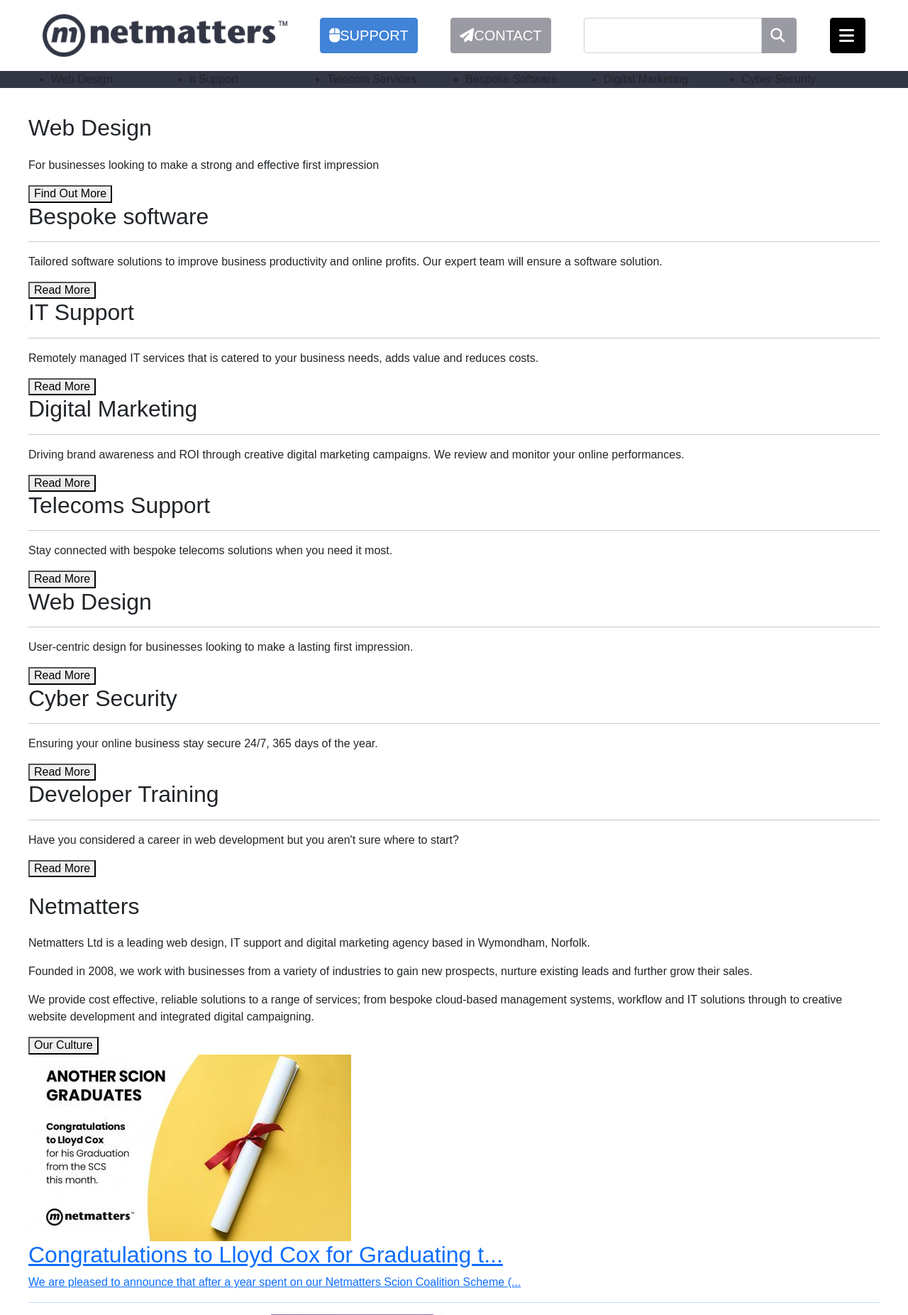
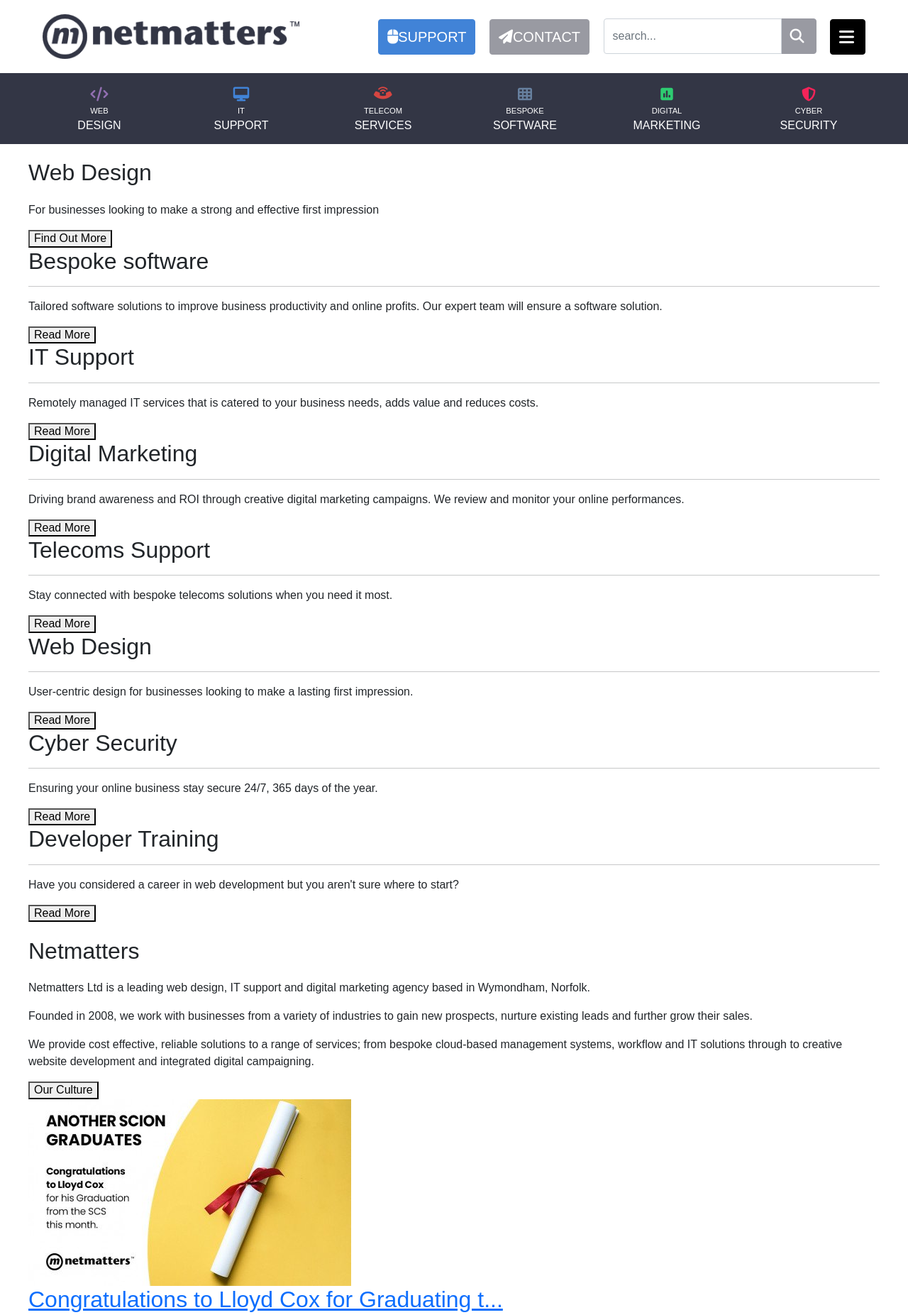
Before and after one commit to donk3ylee/html_css_reflection, a PHP site: page / in a window 1280 px wide. Shown: the top 1853 px of the page at 71% size. Run offline with PHP 8.4, Linux system fonts and the light colour scheme; some libraries are stand-ins or nearby versions.

Commit message:
end of dayc commit and mostly finished the top menu

```diff
--- a/css/style.css
+++ b/css/style.css
@@ -1,60 +1,24 @@
 @charset "UTF-8";
-body {
-  display: flex;
-  justify-content: center;
-  font-family: Poppins,sans-serif;
-  width: 100%; }
-
-.main-wrapper {
-  display: grid;
-  grid-template-columns: minmax(500px, 1200px);
-  grid-template-rows: auto 1fr 990px;
-  justify-content: start; }
-
-.top-bar {
-  display: flex;
-  flex-direction: row;
-  flex-wrap: wrap;
-  justify-content: space-between;
-  align-items: center;
-  width: 100%;
-  padding: 20px; }
-
-.top-menu {
-  display: grid;
-  position: relative;
-  grid-template-columns: repeat(6, 1fr);
-  grid-template-rows: auto;
-  background-color: #333645; }
-  .top-menu::before {
-    content: "";
-    background-color: #333645;
-    position: absolute;
-    height: 100%;
-    width: 200vw;
-    left: -100vw;
-    z-index: -1; }
-
 .logo {
   width: auto;
-  height: 60px;
+  height: 63px;
   min-width: auto; }
 
 .btn-phone, .btn-support, .btn-contact, .btn-hamburger, .btn-search, .btn-small-search {
-  display: flex;
-  align-self: center;
-  text-align: center;
-  vertical-align: middle;
+  display: inline-flex;
   color: white;
   font-size: 1.125rem;
   cursor: pointer;
   text-transform: uppercase;
   min-width: 50px;
-  line-height: 36px; }
+  min-height: 50px;
+  text-decoration: none;
+  line-height: 36px;
+  margin-left: 15px; }
 
 .btn-phone {
   display: none;
-  font-size: 1.5rem;
+  font-size: 2rem;
   -webkit-transform: rotate(-45deg);
   -moz-transform: rotate(-45deg);
   -ms-transform: rotate(-45deg);
@@ -124,9 +88,8 @@ body {
   .btn-search::before {
     font-family: "FontAwesome";
     content: ""; }
-  @media (max-width: 707px) {
-    .btn-search-field {
-      background-color: rgba(0, 0, 0, 0.1); } }
+  .btn-search-alt {
+    background-color: rgba(0, 0, 0, 0.1); }
 
 .btn-small-search {
   display: none;
@@ -147,11 +110,8 @@ body {
       display: none; } }
 
 .search-wrapper {
-  display: none; }
-  @media (max-width: 707px) {
-    .search-wrapper {
-      display: inline-flex;
-      order: 99; } }
+  display: none;
+  margin-left: 15px; }
   @media (min-width: 707px) {
     .search-wrapper {
       display: inline-flex;
@@ -163,5 +123,116 @@ body {
     .search-wrapper {
       display: inline-flex;
       width: 300px; } }
+  @media (max-width: 707px) {
+    .search-wrapper-alt {
+      display: inline-flex; } }
+  @media (min-width: 707px) {
+    .search-wrapper-alt {
+      display: none; } }
+
+body {
+  display: flex;
+  justify-content: center;
+  font-family: Poppins,sans-serif;
+  width: 100%; }
+
+.main-wrapper {
+  display: grid;
+  grid-template-columns: minmax(500px, 1200px);
+  grid-template-rows: auto 1fr 990px;
+  justify-content: start; }
+
+.top-bar {
+  display: flex;
+  flex-direction: row;
+  flex-wrap: wrap;
+  justify-content: space-between;
+  align-items: center;
+  width: 100%;
+  padding: 20px; }
+
+.menu-top {
+  display: grid;
+  position: relative;
+  grid-template-columns: repeat(6, 1fr);
+  justify-content: center;
+  background-color: #333645;
+  text-transform: uppercase; }
+  .menu-top::before {
+    content: "";
+    background-color: #333645;
+    position: absolute;
+    height: 100%;
+    width: 200vw;
+    left: -100vw;
+    z-index: -1; }
+  .menu-top .small {
+    display: block;
+    font-size: 0.7rem; }
+  .menu-top a {
+    height: 100px;
+    text-decoration: none;
+    text-align: center;
+    padding-top: 15px;
+    color: white; }
+    .menu-top a:hover .icon {
+      color: white; }
+  .menu-top-design:hover {
+    background-color: #926FB1; }
+  .menu-top-support:hover {
+    background-color: #4183D7; }
+  .menu-top-telecom:hover {
+    background-color: #D64541; }
+  .menu-top-software:hover {
+    background-color: #67809F; }
+  .menu-top-marketing:hover {
+    background-color: #2ECC71; }
+  .menu-top-security:hover {
+    background-color: #F62459; }
+
+.menu-top-under {
+  display: none; }
+
+.icon-design {
+  color: #926FB1;
+  font-size: 1.25rem; }
+  .icon-design::before {
+    font-family: "FontAwesome";
+    content: ""; }
+.icon-support {
+  color: #4183D7;
+  font-size: 1.25rem; }
+  .icon-support::before {
+    font-family: "FontAwesome";
+    content: ""; }
+.icon-telecom {
+  color: #D64541;
+  font-size: 1.25rem;
+  -webkit-transform: rotate(-45deg);
+  -moz-transform: rotate(-45deg);
+  -ms-transform: rotate(-45deg);
+  -o-transform: rotate(-45deg);
+  transform: rotate(-45deg); }
+  .icon-telecom::before {
+    font-family: "FontAwesome";
+    content: ""; }
+.icon-software {
+  color: #67809F;
+  font-size: 1.25rem; }
+  .icon-software::before {
+    font-family: "FontAwesome";
+    content: ""; }
+.icon-marketing {
+  color: #2ECC71;
+  font-size: 1.25rem; }
+  .icon-marketing::before {
+    font-family: "FontAwesome";
+    content: ""; }
+.icon-security {
+  color: #F62459;
+  font-size: 1.25rem; }
+  .icon-security::before {
+    font-family: "FontAwesome";
+    content: ""; }
 
 /*# sourceMappingURL=style.css.map */
--- a/index.html
+++ b/index.html
@@ -14,25 +14,55 @@
         <header>
             <div class="top-bar">
                 <a href="#"><img class="logo" src="img/f-logo.png" alt="Netmatters logo, trademarked"></a>
+                <div>
                     <a href="#" class="btn-phone btn"></a>
                     <a href="#" class="btn-support btn">support</a>
                     <a href="#" class="btn-contact btn">contact</a>
                     <a href="#" class="btn-small-search btn"></a>
                     <div class="input-group search-wrapper">
-                    <input type="text" class="form-control btn-search-field" aria-label="Search Netmatters Website" aria-describedby="search">
+                        <input type="text" class="form-control" placeholder="search..." aria-label="Search Netmatters Website" aria-describedby="search">
                         <span class="input-group-text btn-search" id="search"></span>
                     </div>
                     <a href="#" class="btn-hamburger btn"></a>
                 </div>
-            <nav>
-                <ul class="top-menu">
-                    <li class="design">Web Design</li>
-                    <li class="support">It Support</li>
-                    <li class="telecom">Telecom Services</li>
-                    <li class="software">Bespoke Software</li>
-                    <li class="marketing">Digital Marketing</li>
-                    <li class="security">Cyber Security</li>
+                <div class="input-group search-wrapper-alt">
+                    <input type="text" class="form-control btn-search-alt"  placeholder="search..."aria-label="Search Netmatters Website" aria-describedby="search">
+                    <span class="input-group-text btn-search" id="search"></span>
+                </div>
+            </div>
+            <nav class="menu-top">
+                <a class="menu-top-design" href="#">
+                    <div class="icon icon-design"></div>
+                    <span class="small">Web</span>Design
+                </a>
+                <a class="menu-top-support" href="#">
+                    <div class="icon icon-support"></div>
+                    <span class="small">It</span>Support
+                </a>
+                <a class="menu-top-telecom" href="#">
+                    <div class="icon icon-telecom"></div>
+                    <span class="small">Telecom</span>Services
+                </a>
+                <a class="menu-top-software" href="#">
+                    <div class="icon icon-software"></div>
+                    <span class="small">Bespoke</span>Software
+                </a>
+                <a class="menu-top-marketing" href="#">
+                    <div class="icon icon-marketing"></div>
+                    <span class="small">Digital</span>Marketing
+                </a>
+                <a class="menu-top-security" href="#">
+                    <div class="icon icon-security"></div>
+                    <span class="small">Cyber</span>Security
+                </a>
             </ul>
+            <ul class="menu-top-under">
+                <li></li>
+                <li></li>
+                <li></li>
+                <li></li>
+                <li></li>
+                <li></li>
             </nav>
         </header>
         <main>
--- a/scss/partials/_maps.scss
+++ b/scss/partials/_maps.scss
@@ -4,7 +4,7 @@ $awesome_icon_map:(
     'plane':'\f1d8',
     'mouse':'\f8cc',
     'search':'\f002',
-    'code_tags':'\f121',
+    'code-tags':'\f121',
     'monitor':'\f108',
     'phone':'\f2a0',
     'software':'\f00a',
--- /dev/null
+++ b/scss/partials/_top-bar-related.scss
@@ -0,0 +1,117 @@
+
+.logo{
+    width:auto;
+    height:63px;
+    min-width: auto;
+}
+
+%btn{
+    display:inline-flex;
+    // align-self: center;
+    // text-align: center;
+    // vertical-align: middle;
+    color: white;
+    font-size: 1.125rem;
+    cursor: pointer;
+    text-transform: uppercase;
+    min-width: 50px;
+    min-height: 50px;
+    text-decoration: none;
+    line-height: 36px;
+    margin-left: 15px;
+}
+
+.btn-phone{
+    @extend %btn;
+    display: none;
+    @include place-awesome-icon('phone',$size: $phone-icon-size);
+    @include rotate-phone-icon;
+    color: black;
+    text-decoration: none;
+    &:hover{
+        color: black;
+        text-decoration: underline;
+    }
+     @include MQ('1','and-smaller'){
+         display: inline-flex;
+    //     order:2;
+    }
+}
+
+.btn-support{
+    @extend %btn;
+    display: none;
+    @include build-button($bg_color: $btn-blue, $hv_bg_color: $btn-blue-hvr);
+    @include place-awesome-icon('mouse');
+    @include MQ('2','and-bigger'){
+        display:inline-flex;
+    //     order:4;
+    }
+}
+
+.btn-contact{
+    @extend %btn;
+    display: none;
+    @include build-button($bg_color: $btn-grey, $hv_bg_color: $btn-grey-hvr);
+    @include place-awesome-icon('plane');
+    @include MQ('2','and-bigger'){
+        display:inline-flex;
+        // order:5;
+    }
+}
+
+.btn-hamburger{
+    @extend %btn;
+    display: inline-flex;
+    @include build-button($bg_color: black);
+    @include place-awesome-icon('hamburger',$hamburger-icon-size);
+}
+
+.btn-search{
+    @extend %btn;
+    display:inline-flex;
+    @include build-button($bg_color: $btn-grey, $hv_bg_color: $btn-grey-hvr);
+    @include place-awesome-icon('search');
+    &-alt{
+        background-color: rgba($color: #000000, $alpha: 0.1);
+    }
+
+}
+
+.btn-small-search{
+    @extend %btn;
+    display:none;
+    @include build-button($bg_color: $btn-grey, $hv_bg_color: $btn-grey-hvr);
+    @include place-awesome-icon('search');
+    @include MQ('2','and-bigger'){
+        display:inline-flex;
+    }
+    @include MQ('3','and-bigger'){
+        display: none;
+    }
+}
+
+.search-wrapper{
+     display:none;
+     margin-left:15px;
+
+    @include MQ('1','and-bigger'){ //smaller, between phone and hamburger
+        display: inline-flex;
+        width: 200px;
+    }
+    @include MQ('2','and-bigger'){
+        display: none;
+    }
+    @include MQ('3','and-bigger'){
+        display: inline-flex;
+        width: 300px;
+    }
+    &-alt{
+        @include MQ('1','and-smaller'){
+            display: inline-flex;
+        }
+        @include MQ('1','and-bigger'){
+            display: none;
+        }
+    }
+}
--- a/scss/partials/_variables.scss
+++ b/scss/partials/_variables.scss
@@ -5,8 +5,18 @@ $btn-blue-hvr: darken($btn-blue, 8); // hover state darken
 $btn-grey: #999aa2; // grey buttons
 $btn-grey-hvr: darken($btn-grey, 8); // hover state darken
 
+$top-menu-bgcolor: #333645;
+
+$web-design-purple: #926FB1;
+$it-support-blue: #4183D7;
+$telecom-services-red: #D64541;
+$bespoke-software-grey: #67809F;
+$digital-marketing-green: #2ECC71;
+$cyber-security-red: #F62459;
+
+
+
+
 $default-awesome-icon-size: 1.25rem;
-$phone-icon-size: 1.5rem;
+$phone-icon-size: 2rem;
 $hamburger-icon-size: 1.5rem;
-
-$top-menu-bgcolor: #333645;
--- a/scss/style.scss
+++ b/scss/style.scss
@@ -1,6 +1,7 @@
 @import "partials/variables";
 @import "partials/maps";
 @import "partials/mixins";
+@import "partials/top-bar-related";
 
 
 body{
@@ -27,125 +28,90 @@ body{
     padding: 20px;
 }
 
-.top-menu{
+.menu-top{
     display:grid;
     position:relative;
     grid-template-columns: repeat(6, 1fr);
-    grid-template-rows: auto;
+    justify-content: center;
     background-color: $top-menu-bgcolor;
+    text-transform:uppercase;
     @include make-bgcolor-wide($top-menu-bgcolor);
+    .small{
+        display:block;
+        font-size: 0.7rem;
     }
-
-.logo{
-    width:auto;
-    height:60px;
-    min-width: auto;
-}
-
-%btn{
-    display:flex;
-    align-self: center;
+    & a{
+        height: 100px;
+        text-decoration:none;
         text-align: center;
-    vertical-align: middle;
-    //padding: 5px, 5px;
+        padding-top: 15px;
         color: white;
-    font-size: 1.125rem;
-    cursor: pointer;
-    text-transform: uppercase;
-    min-width: 50px;
-    // text-decoration: none;
-    line-height: 36px;
-    // margin-left: 20px;
-}
-
-.btn-phone{
-    @extend %btn;
-    display: none;
-    @include place-awesome-icon('phone',$size: $phone-icon-size);
-    @include rotate-phone-icon;
-    color: black;
-    text-decoration: none;
         &:hover{
-        color: black;
-        text-decoration: underline;
-    }
-     @include MQ('1','and-smaller'){
-         display: inline-flex;
-    //     order:2;
+            .icon{  // make icons white on hover.
+                color:white;
             }
         }
-
-.btn-support{
-    @extend %btn;
-    display: none;
-    @include build-button($bg_color: $btn-blue, $hv_bg_color: $btn-blue-hvr);
-    @include place-awesome-icon('mouse');
-    @include MQ('2','and-bigger'){
-        display:inline-flex;
-    //     order:4;
+    }
+    &-design{
+        &:hover{
+            background-color: $web-design-purple;
         }
     }
-
-.btn-contact{
-    @extend %btn;
-    display: none;
-    @include build-button($bg_color: $btn-grey, $hv_bg_color: $btn-grey-hvr);
-    @include place-awesome-icon('plane');
-    @include MQ('2','and-bigger'){
-        display:inline-flex;
-        // order:5;
+    &-support{
+        &:hover{
+            background-color: $it-support-blue;
         }
     }
-
-.btn-hamburger{
-    @extend %btn;
-    display: inline-flex;
-    @include build-button($bg_color: black);
-    @include place-awesome-icon('hamburger',$hamburger-icon-size);
+    &-telecom{
+        &:hover{
+            background-color: $telecom-services-red;
         }
-
-.btn-search{
-    @extend %btn;
-    display:inline-flex;
-    @include build-button($bg_color: $btn-grey, $hv_bg_color: $btn-grey-hvr);
-    @include place-awesome-icon('search');
-      &-field{
-        @include MQ('1','and-smaller'){
-            //width:100%;
-            background-color: rgba($color: #000000, $alpha: 0.1);
+    }
+    &-software{
+        &:hover{
+            background-color: $bespoke-software-grey;
+        }
+    }
+    &-marketing{
+        &:hover{
+            background-color: $digital-marketing-green;
+        }
+    }
+    &-security{
+        &:hover{
+            background-color: $cyber-security-red;
         }
     }
 }
 
-.btn-small-search{
-    @extend %btn;
-    display:none;
-    @include build-button($bg_color: $btn-grey, $hv_bg_color: $btn-grey-hvr);
-    @include place-awesome-icon('search');
-    @include MQ('2','and-bigger'){
-        display:inline-flex;
-    }
-    @include MQ('3','and-bigger'){
+.menu-top-under{
     display: none;
 }
+
+.icon{
+    &-design{
+        color: $web-design-purple;
+        @include place-awesome-icon('code-tags');
     }
-
-.search-wrapper{
-     display:none;
-    //  order:6;
-    @include MQ('1','and-smaller'){ // want large 100% width, block, after, greyed
-        display:inline-flex;
-        order:99;
+    &-support{
+        color: $it-support-blue;
+        @include place-awesome-icon('monitor');
     }
-    @include MQ('1','and-bigger'){ //smaller, between phone and hamburger
-        display: inline-flex;
-        width: 200px;
+    &-telecom{
+        color: $telecom-services-red;
+        @include place-awesome-icon('phone');
+        @include rotate-phone-icon;
     }
-    @include MQ('2','and-bigger'){
-        display: none;
+    &-software{
+        color: $bespoke-software-grey;
+        @include place-awesome-icon('software');
     }
-    @include MQ('3','and-bigger'){
-        display: inline-flex;
-        width: 300px
+    &-marketing{
+        color: $digital-marketing-green;
+        @include place-awesome-icon('barchart');
+    }
+    &-security{
+        color: $cyber-security-red;
+        @include place-awesome-icon('shield');
     }
 }
```
Also changed, not shown: 1 other file. Lines whose indentation alone changed are shown as unchanged.
